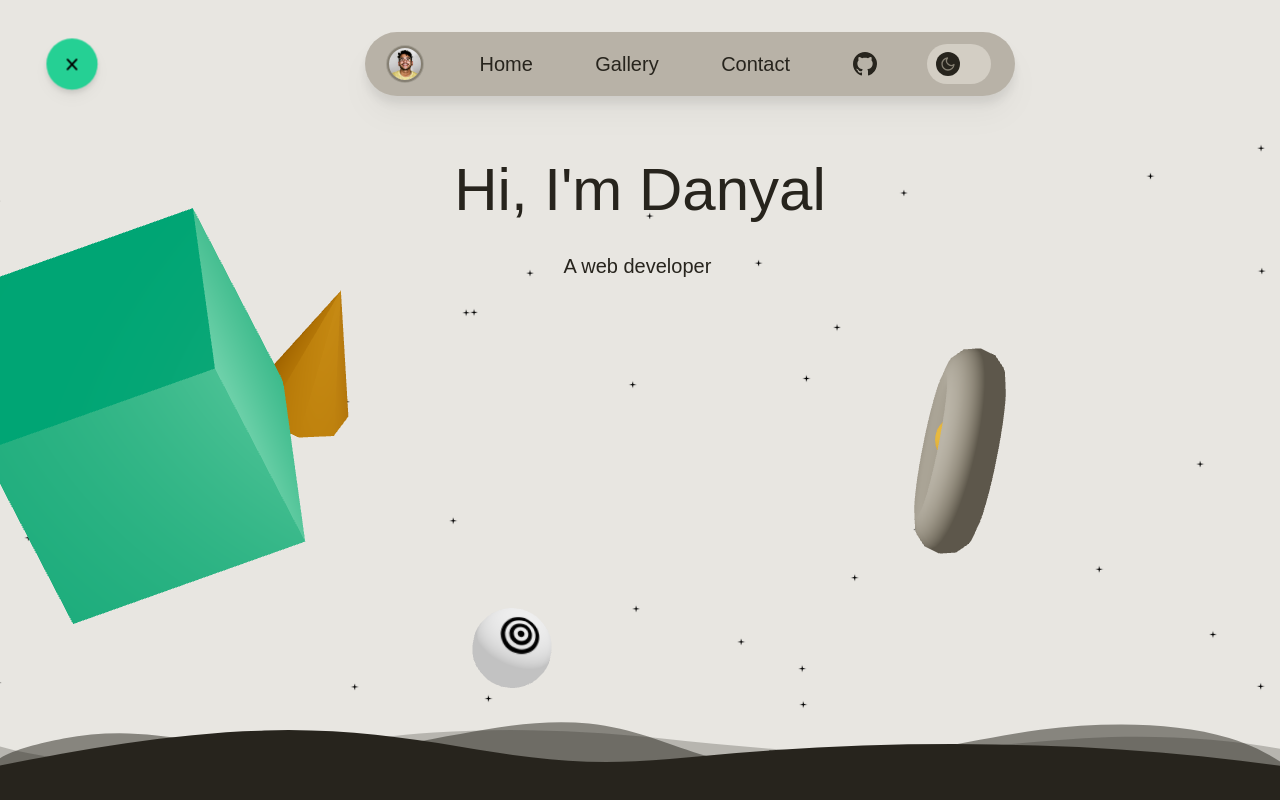
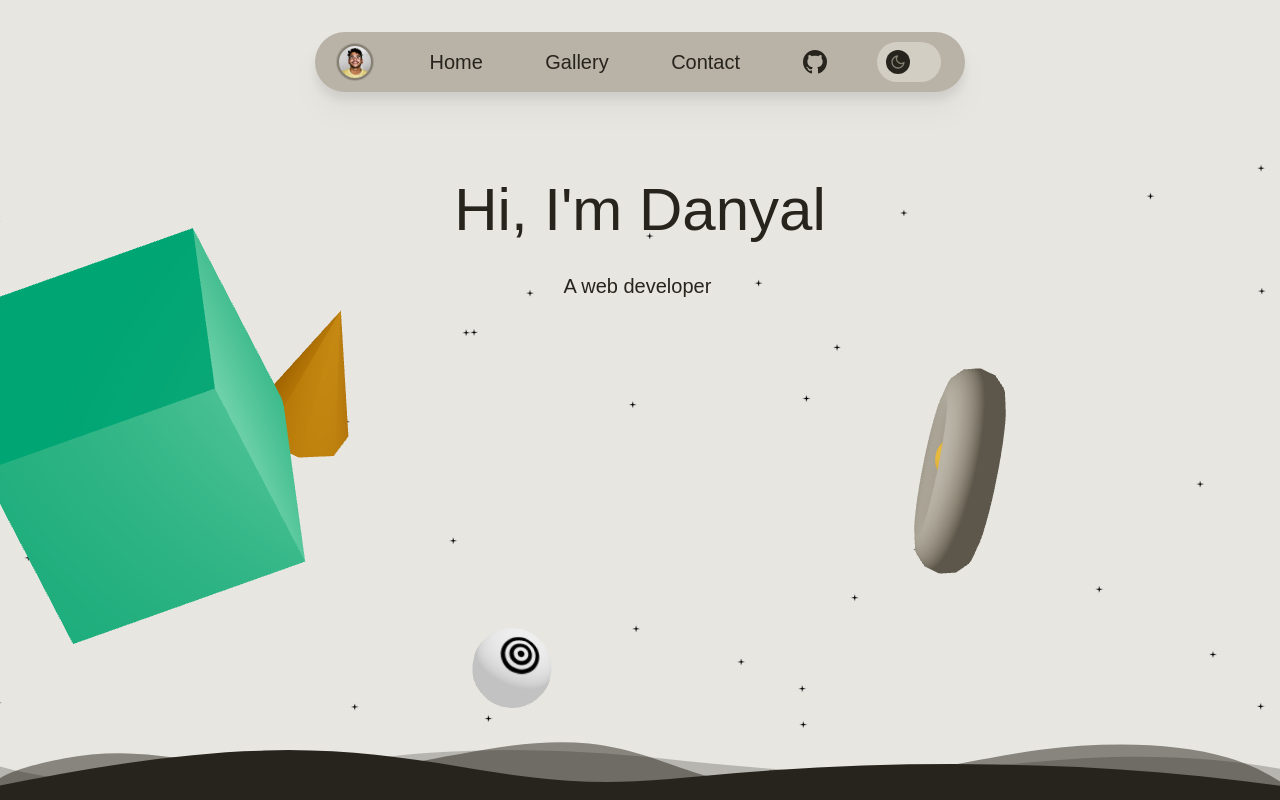
Before and after one commit to theonlynanu/website, a Next.js app: page / in a window 1280 px wide. Shown: the top 800 px of the page. Built offline with nearby package versions, Linux system fonts and the light colour scheme; a web font is replaced by a local one.

Commit message:
Remove button for navbar to simplify behavior

```diff
--- a/src/app/_components/NavToggle.tsx
+++ /dev/null
@@ -1,95 +0,0 @@
-import { MotionProps, motion, useCycle } from "framer-motion";
-import useWindowDimensions from "../_utils/useWindowDimension";
-
-const HamLine = (props: MotionProps) => (
-  <motion.path
-    fill="transparent"
-    stroke="#000"
-    strokeWidth="4"
-    strokeLinecap="round"
-    {...props}
-  />
-);
-
-const mobileVariant = {
-  closed: {
-    y: -80,
-  },
-  open: {
-    scale: 0.8,
-  },
-};
-
-export default function NavToggle({
-  toggleHandler,
-}: {
-  toggleHandler(): void;
-}) {
-  const [isOpen, toggleOpen] = useCycle(true, false);
-
-  const { width, height } = useWindowDimensions();
-
-  const isMobile = width ? width <= 734 : true;
-
-  return (
-    <motion.div
-      className="top-2 z-10 mx-auto flex h-16 w-16 shrink-0 cursor-pointer items-center rounded-full bg-standard-primary drop-shadow-lg md:ml-8 dark:bg-standard-darkprimary"
-      onClick={toggleHandler}
-      whileTap={{ scale: 0.9, transition: { duration: 0.2 } }}
-      whileHover={{ scale: [null, 1.05], transition: { duration: 0.2 } }}
-      animate={isOpen ? "open" : "closed"}
-      variants={isMobile ? mobileVariant : { open: { scale: 0.8 } }}
-    >
-      <motion.svg
-        width="80"
-        height="65"
-        onClick={() => toggleOpen()}
-        viewBox="0 0 80 65"
-        initial="closed"
-        animate={isOpen ? "open" : "closed"}
-      >
-        <HamLine
-          variants={{
-            closed: {
-              opacity: 1,
-              d: "M28 22 L52 22",
-            },
-            open: {
-              opacity: 1,
-              d: "M33 40 L47 25",
-              strokeWidth: 3,
-            },
-          }}
-          transition={{ duration: 0.6 }}
-        />
-        <HamLine
-          variants={{
-            closed: {
-              opacity: 1,
-              d: "M28 32 L52 32",
-            },
-            open: {
-              opacity: 0,
-              x: -20,
-            },
-          }}
-          transition={{ duration: 0.5 }}
-        />
-        <HamLine
-          variants={{
-            closed: {
-              opacity: 1,
-              d: "M28 42 L52 42",
-            },
-            open: {
-              opacity: 1,
-              d: "M33 25 L47 40",
-              strokeWidth: 3,
-            },
-          }}
-          transition={{ duration: 0.6 }}
-        />
-      </motion.svg>
-    </motion.div>
-  );
-}
--- a/src/app/_components/navbar.tsx
+++ b/src/app/_components/navbar.tsx
@@ -5,7 +5,6 @@ import Link from "next/link";
 import { useRouter } from "next/navigation";
 import { BsGithub } from "react-icons/bs";
 import DarkModeBtn from "./DarkModeBtn";
-import NavToggle from "./NavToggle";
 
 function Logo() {
   const router = useRouter();
@@ -69,19 +68,15 @@ function FramerNav() {
     },
   };
 
-  function handleToggle() {
-    setIsOpen(!isOpen);
-  }
-
   // TODO - once other pages are present, add an animated background to indicate current page in Navbar.
   return (
-    <motion.nav className="fixed inset-x-0 top-8 z-50 mx-2 flex flex-row flex-wrap-reverse justify-start gap-1 px-0">
-      <NavToggle toggleHandler={handleToggle} />
+    <div className="flex justify-center">
+      <motion.nav className="fixed top-8 z-50 mx-auto flex flex-row flex-wrap-reverse justify-start gap-1 px-0">
         <motion.nav
           animate={isOpen ? "open" : "closed"}
           initial={{ x: -1500 }}
           variants={variants}
-        className="inset-x-0 mx-auto flex w-[95vw] max-w-[650px] flex-row items-center justify-between justify-self-center overflow-hidden rounded-full bg-standard-300 px-6 py-2 drop-shadow-xl last:justify-self-end min-[736px]:ml-0 dark:bg-standard-700"
+          className="inset-x-0 flex w-[95vw] max-w-[650px] flex-row items-center justify-between justify-self-center overflow-hidden rounded-full bg-standard-300 px-6 py-2 drop-shadow-xl last:justify-self-end min-[736px]:ml-0 dark:bg-standard-700"
         >
           <Logo />
           <NavLink href="/">Home</NavLink>
@@ -97,6 +92,7 @@ function FramerNav() {
           <DarkModeBtn />
         </motion.nav>
       </motion.nav>
+    </div>
   );
 }
 
```
Lines whose indentation alone changed are shown as unchanged.
